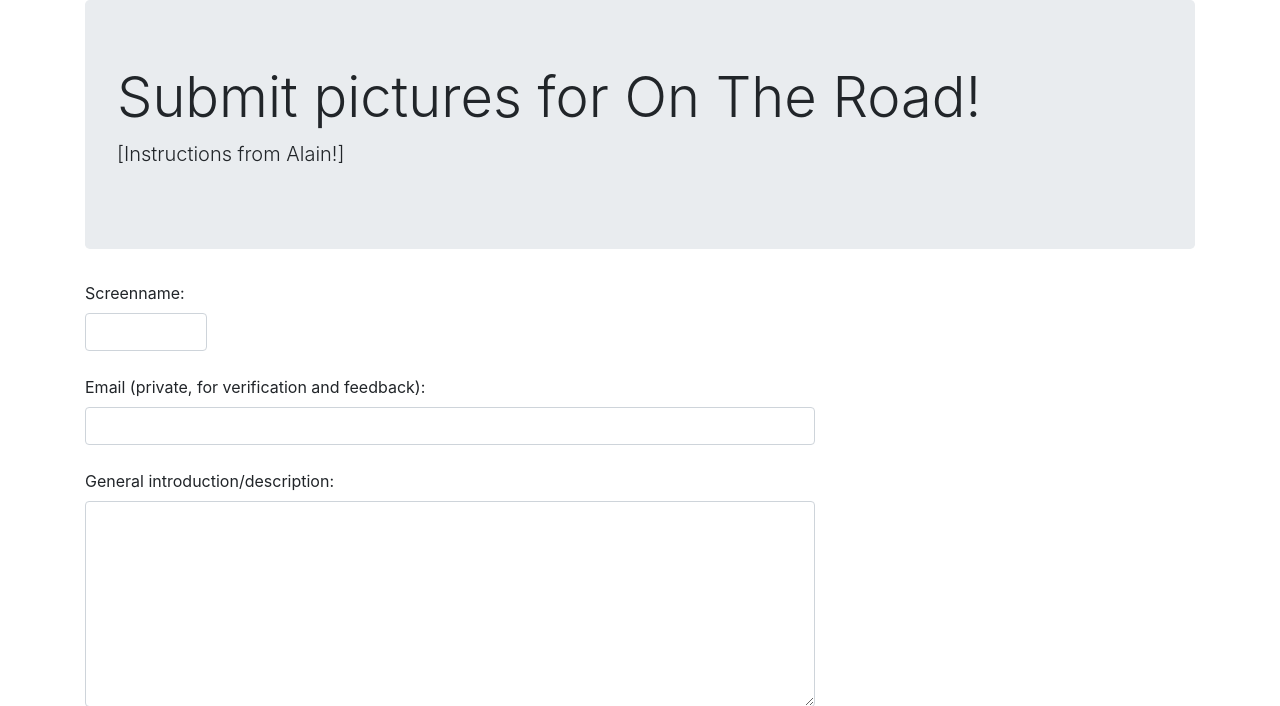
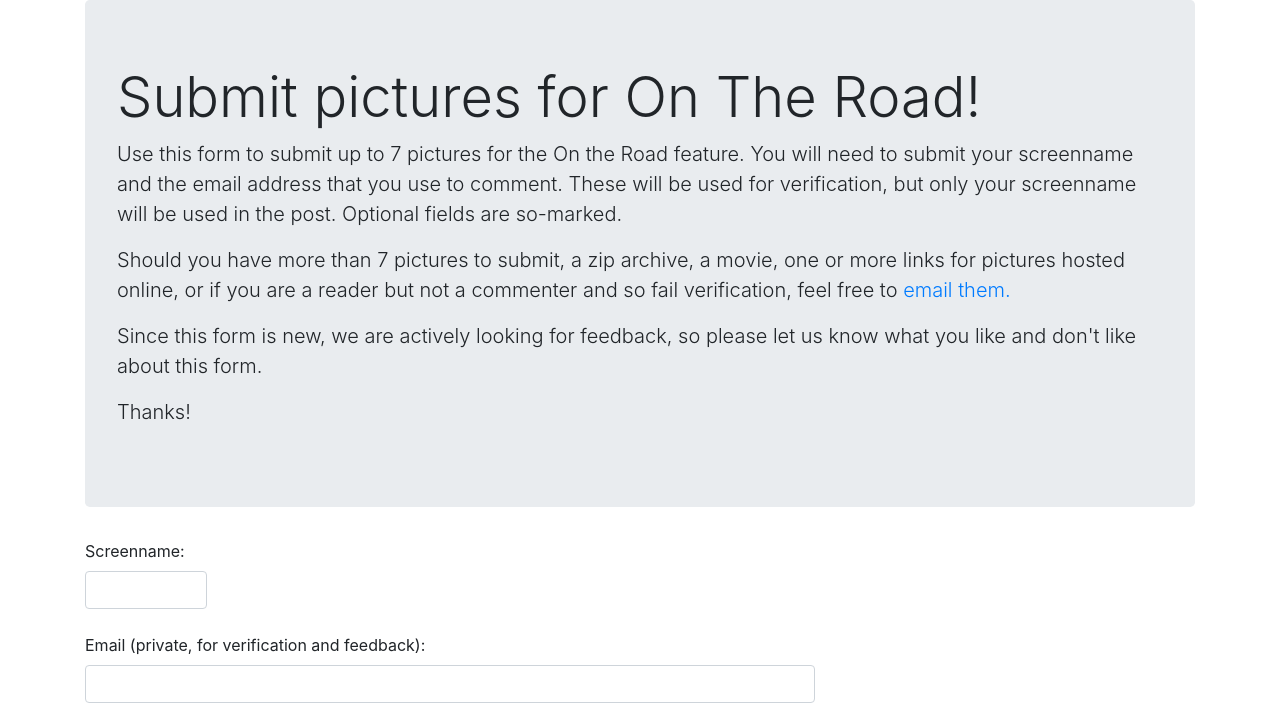
Before and after one commit to thearchduke/wordpress-picture-submissions, a Flask app: page /submit/ in a window 1280 px wide. Shown: the top 706 px of the page. Run offline with Flask 2, Linux system fonts and the light colour scheme; some libraries are stand-ins or nearby versions.

Commit message:
new instructions, error handling

```diff
--- a/templates/submit.html
+++ b/templates/submit.html
@@ -25,7 +25,13 @@
 
 {% block jumbotron %}
 <h1 class="display-4">Submit pictures for On The Road!</h1>
-    <p class="lead">[Instructions from Alain!]</p>
+    <p class="lead">Use this form to submit up to 7 pictures for the On the Road feature. You will need to submit your screenname and the email address that you use to comment. These will be used for verification, but only your screenname will be used in the post. Optional fields are so-marked.</p>
+
+    <p class="lead">Should you have more than 7 pictures to submit, a zip archive, a movie, one or more links for pictures hosted online, or if you are a reader but not a commenter and so fail verification, feel free to <a href="mailto:picstopost@balloon-juice.com?subject=Picture to Post on Balloon Juice&body=For each picture, please supply: Where it was taken: When: Commenter nym: Other notes or info about the picture:">email them.</a></p>
+
+    <p class="lead">Since this form is new, we are actively looking for feedback, so please let us know what you like and don't like about this form.</p>
+
+    <p class="lead">Thanks!</p>
 {% if config.LOCAL == False and form.recaptcha.errors %}
     <p class="lead" style="color: red;">Please fill out the reCAPTCHA box at the end to confirm that you're human. You may need to supply your image files again too.</p>
 {% endif %}
--- a/views.py
+++ b/views.py
@@ -155,8 +155,8 @@ def admin_list():
         try:
             result = writer.make_draft_post()
         except:
-            flash("Something went wrong with the posting, but the pictures "
-                    "seem to have uploaded..."
+            flash("Something went wrong with the posting. Check to see "
+                    "if the pictures have uploaded, and delete them if so..."
             )
             return redirect(url_for('admin_list'))
         flash("Alright, there should be a new draft post up at BJ!")
```
Also changed, not shown: tasks.py (+8 -4 lines).
